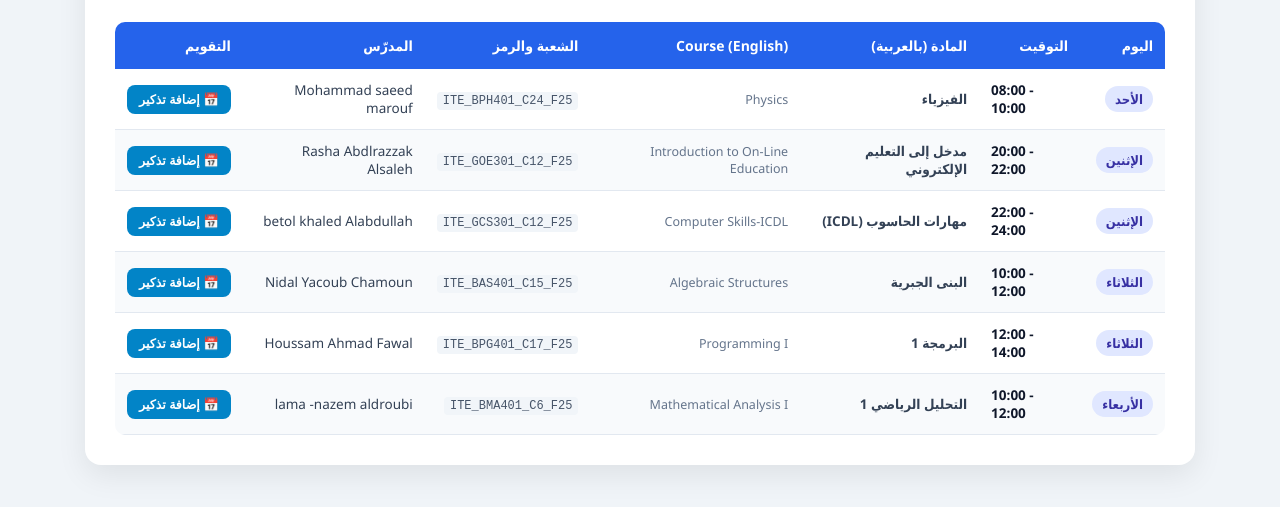
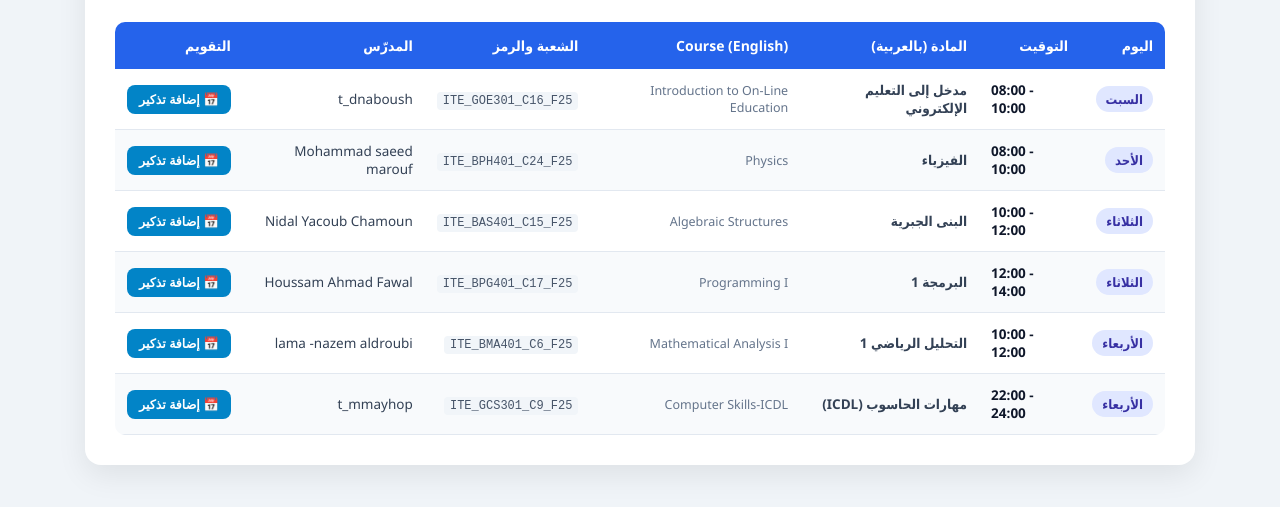
Before and after one commit to MUHMMAED-NUR/schedule, a plain HTML site: page index.html in a window 1280 px wide. Shown: the part 233-740 px from the top of the page. Drawn offline with Linux system fonts and the light colour scheme.

Commit message:
Update index.html

```diff
--- a/index.html
+++ b/index.html
@@ -140,6 +140,19 @@
       </thead>
       <tbody>
         <tr>
+          <td><span class="badge-day">السبت</span></td>
+          <td><span class="time-text">08:00 - 10:00</span></td>
+          <td><strong>مدخل إلى التعليم الإلكتروني</strong></td>
+          <td class="en-name">Introduction to On-Line Education</td>
+          <td><span class="code-tag">ITE_GOE301_C16_F25</span></td>
+          <td>t_dnaboush</td>
+          <td>
+            <button class="cal-btn" onclick="addToGoogleCalendar(6, '08:00', '10:00', 'محاضرة: مدخل إلى التعليم الإلكتروني (Introduction to On-Line Education)', 'ITE_GOE301_C16_F25', 't_dnaboush')">
+              📅 إضافة تذكير
+            </button>
+          </td>
+        </tr>
+        <tr>
           <td><span class="badge-day">الأحد</span></td>
           <td><span class="time-text">08:00 - 10:00</span></td>
           <td><strong>الفيزياء</strong></td>
@@ -148,32 +161,6 @@
           <td>Mohammad saeed marouf</td>
           <td>
             <button class="cal-btn" onclick="addToGoogleCalendar(0, '08:00', '10:00', 'محاضرة: الفيزياء (Physics)', 'ITE_BPH401_C24_F25', 'Mohammad saeed marouf')">
-              📅 إضافة تذكير
-            </button>
-          </td>
-        </tr>
-        <tr>
-          <td><span class="badge-day">الإثنين</span></td>
-          <td><span class="time-text">20:00 - 22:00</span></td>
-          <td><strong>مدخل إلى التعليم الإلكتروني</strong></td>
-          <td class="en-name">Introduction to On-Line Education</td>
-          <td><span class="code-tag">ITE_GOE301_C12_F25</span></td>
-          <td>Rasha Abdlrazzak Alsaleh</td>
-          <td>
-            <button class="cal-btn" onclick="addToGoogleCalendar(1, '20:00', '22:00', 'محاضرة: مدخل إلى التعليم الإلكتروني (Introduction to On-Line Education)', 'ITE_GOE301_C12_F25', 'Rasha Abdlrazzak Alsaleh')">
-              📅 إضافة تذكير
-            </button>
-          </td>
-        </tr>
-        <tr>
-          <td><span class="badge-day">الإثنين</span></td>
-          <td><span class="time-text">22:00 - 24:00</span></td>
-          <td><strong>مهارات الحاسوب (ICDL)</strong></td>
-          <td class="en-name">Computer Skills-ICDL</td>
-          <td><span class="code-tag">ITE_GCS301_C12_F25</span></td>
-          <td>betol khaled Alabdullah</td>
-          <td>
-            <button class="cal-btn" onclick="addToGoogleCalendar(1, '22:00', '23:59', 'محاضرة: مهارات الحاسوب (Computer Skills-ICDL)', 'ITE_GCS301_C12_F25', 'betol khaled Alabdullah')">
               📅 إضافة تذكير
             </button>
           </td>
@@ -217,13 +204,26 @@
             </button>
           </td>
         </tr>
+        <tr>
+          <td><span class="badge-day">الأربعاء</span></td>
+          <td><span class="time-text">22:00 - 24:00</span></td>
+          <td><strong>مهارات الحاسوب (ICDL)</strong></td>
+          <td class="en-name">Computer Skills-ICDL</td>
+          <td><span class="code-tag">ITE_GCS301_C9_F25</span></td>
+          <td>t_mmayhop</td>
+          <td>
+            <button class="cal-btn" onclick="addToGoogleCalendar(3, '22:00', '23:59', 'محاضرة: مهارات الحاسوب (Computer Skills-ICDL)', 'ITE_GCS301_C9_F25', 't_mmayhop')">
+              📅 إضافة تذكير
+            </button>
+          </td>
+        </tr>
       </tbody>
     </table>
   </div>
 
   <script>
     /**
-     * targetDay: 0 = الأحد, 1 = الإثنين, 2 = الثلاثاء, 3 = الأربعاء, ...
+     * targetDay: 0 = الأحد, 1 = الإثنين, 2 = الثلاثاء, 3 = الأربعاء, 4 = الخميس, 5 = الجمعة, 6 = السبت
      */
     function addToGoogleCalendar(targetDay, startTimeStr, endTimeStr, title, code, instructor) {
       const now = new Date();
@@ -232,10 +232,8 @@
       const [startHour, startMin] = startTimeStr.split(':').map(Number);
       const [endHour, endMin] = endTimeStr.split(':').map(Number);
 
-      // حساب فارق الأيام للوصول إلى اليوم القادم المطلوب
       let daysAhead = (targetDay - currentDay + 7) % 7;
 
-      // إذا كان الموعد اليوم ولكن وقته انتهى، نجعله للأسبوع القادم
       if (daysAhead === 0) {
         const lectureTimeToday = new Date(now.getFullYear(), now.getMonth(), now.getDate(), startHour, startMin);
         if (now > lectureTimeToday) {
@@ -243,7 +241,6 @@
         }
       }
 
-      // تحديد تاريخ الجلسة
       const eventDate = new Date(now.getFullYear(), now.getMonth(), now.getDate() + daysAhead);
 
       const pad = (n) => String(n).padStart(2, '0');
@@ -257,7 +254,6 @@
 
       const details = `الشعبة والرمز: ${code}\nالمدرّس: ${instructor}`;
 
-      // بناء رابط تقويم جوجل
       const googleCalUrl = `https://calendar.google.com/calendar/render?action=TEMPLATE` +
         `&text=${encodeURIComponent(title)}` +
         `&dates=${startIso}/${endIso}` +
```
